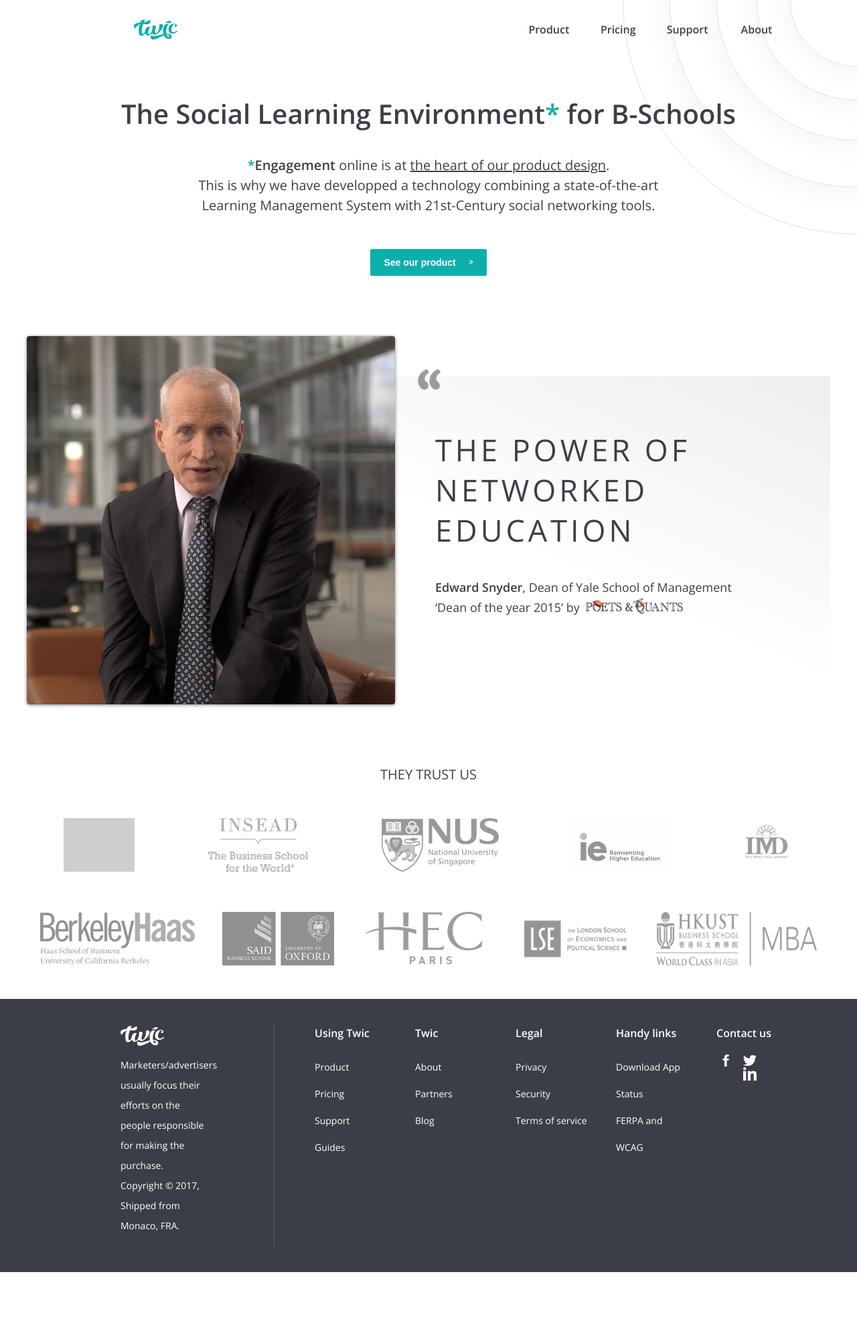
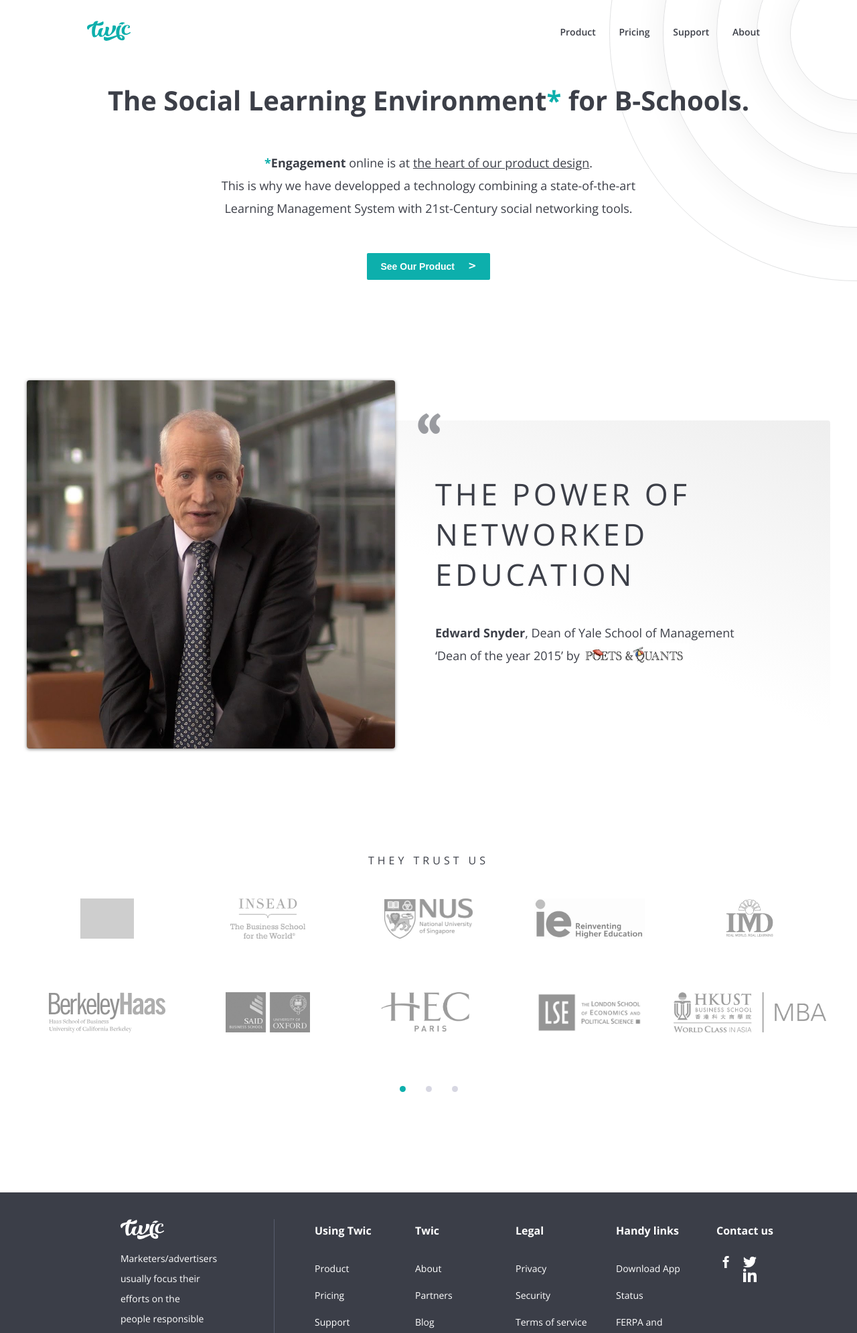
Before and after one commit to pboussekey/corporate, a PHP site: page / in a window 1280 px wide. Shown: the top 1991 px of the page at 67% size. Before the commit the page ends 1900 px from the top, so only its background shows below. Run offline with PHP 8.4, Linux system fonts and the light colour scheme; some libraries are stand-ins or nearby versions; grey boxes are pictures that could not be loaded.

Commit message:
Alignment

```diff
--- a/index.php
+++ b/index.php
@@ -5,24 +5,35 @@
         <meta name="viewport" content="width=device-width, initial-scale=1.0">
         <link rel="stylesheet" type="text/css" href="style.css">
         <link href="https://fonts.googleapis.com/css?family=Merriweather" rel="stylesheet" type="text/css">
-        <link href="https://fonts.googleapis.com/css?family=Open+Sans:300,400,600" rel="stylesheet" type="text/css">
+        <link href="https://fonts.googleapis.com/css?family=Open+Sans:300,400,600,700" rel="stylesheet" type="text/css">
         <script type="text/javascript" src="node_modules/jquery/dist/jquery.min.js"></script>
         <script type="text/javascript" src="node_modules/jquery-ui-dist/jquery-ui.min.js"></script>
         <script type="text/javascript" src="particles.js"></script>
     </head>
     <body>
+        <div id="header-animation">
+            <div id="animation-layout">
 
+                <div class="circle first"></div>
+                <div class="circle second"></div>
+                <div class="circle third"></div>
+                <div class="circle fourth"></div>
+                <div class="circle fifth"></div>
+            </div>
+        </div>
         <?php require("templates/header.html"); ?>
 
-        <h1>The Social Learning Environment<span class="blue"><b>*</b></span> for B-Schools</h1>
+        <h1>The Social Learning Environment<span class="blue"><b>*</b></span> for B-Schools.</h1>
         <div class="content">
-            <p class="center">
-                <span class="blue"><b>*</b></span><b>Engagement</b> online is at <u>the heart of our product design</u>.<br/>
-                This is why we have developped a technology combining a state-of-the-art <br/>
-                Learning Management System with 21st-Century social networking tools.
-            </p>
-            <button class="button center">See our product<span class="arrow">></span></button>
-            <div class="center block">
+            <div class="block">
+                <p>
+                    <span class="blue"><b>*</b></span><b>Engagement</b> online is at <u>the heart of our product design</u>.<br/>
+                    This is why we have developped a technology combining a state-of-the-art <br/>
+                    Learning Management System with 21st-Century social networking tools.
+                </p>
+                <button class="button">See Our Product<span class="arrow">></span></button>
+            </div>
+            <div class="block flex marged">
                 <div class="quote">“</div>
                 <div class="portrait"></div>
                 <div class="citation-block">
@@ -34,24 +45,49 @@
 
                 </div>
             </div>
-             <p class="center gray">
+            <div class="block small-text">
                 THEY TRUST US
-            </p>
-            <div class="schools center ">
-                <img class="school" src="assets/images/yale.svg"/>
-                <img class="school" src="assets/images/insead.png"/>
-                <img class="school" src="assets/images/nus.png"/>
-                <img class="school" src="assets/images/ie.gif"/>
-                <img class="school" src="assets/images/imd.png"/>
+            </div>
+            <div class="schools">
+                <div class="school">
+                    <img src="assets/images/yale.svg"/>
+                </div>
+                <div class="school">
+                    <img src="assets/images/insead.png"/>
+                </div>
+                <div class="school">
+                    <img src="assets/images/nus.png"/>
+                </div>
+                <div class="school">
+                    <img src="assets/images/ie.gif"/>
+                </div>
+                <div class="school">
+                    <img src="assets/images/imd.png"/>
+                </div>
 
             </div>
-            <div class="schools center ">
-                <img class="school" src="assets/images/berkeley.svg"/>
-                <img class="school" src="assets/images/university-of-oxford-said.gif"/>
-                <img class="school" src="assets/images/HEC.png"/>
-                <img class="school" src="assets/images/lsoe.jpg"/>
-                <img class="school" src="assets/images/hkust.png"/>
+            <div class="schools">
+                <div class="school">
+                    <img src="assets/images/berkeley.svg"/>
+                </div>
+                <div class="school">
+                    <img src="assets/images/university-of-oxford-said.gif"/>
+                </div>
+                <div class="school">
+                    <img src="assets/images/HEC.png"/>
+                </div>
+                <div class="school">
+                    <img src="assets/images/lsoe.jpg"/>
+                </div>
+                <div class="school">
+                    <img src="assets/images/hkust.png"/>
+                </div>
 
+            </div>
+            <div class="slider">
+                <div class="slider-point selected"></div>
+                <div class="slider-point"></div>
+                <div class="slider-point"></div>
             </div>
         </div>
 
--- a/particles.js
+++ b/particles.js
@@ -5,8 +5,8 @@
     var center = [0, 0];
 
     var radius = [
-        350,
-        280,
+        370,
+        290,
         210,
         150,
         100
@@ -14,16 +14,16 @@
 
     var positions = {
         up : function(){
-            return [-100, Math.floor(w * Math.random())];
+            return [-100, Math.floor( $("#header").outerWidth() * Math.random())];
         },
         right : function(){
             return [Math.floor(h * Math.random()), -100];
         },
         bottom : function(){
-            return [h + 100, Math.floor(w * Math.random())]
+            return [h + 100, Math.floor( $("#header").outerWidth() * Math.random())]
         },
         left : function(){
-            return [Math.floor(h * Math.random()), w + 100]
+            return [Math.floor(h * Math.random()),  $("#header").outerWidth() + 100]
         }
     };
 
--- a/style.less
+++ b/style.less
@@ -24,7 +24,8 @@
 body{
     height : 100%;
     width : 100%;
-    font-size: 1.3rem;
+    font-size: 1.8rem;
+    line-height: 3.4rem;
     margin : 0;
     overflow-x: hidden;
 }
@@ -32,16 +33,24 @@
 .content{
     display : flex;
     flex-direction : column;
-    & > p{
-        font-size: 2rem;
+    max-width: 144rem;
+    margin : 0 auto;
+     p{
         text-align: center;
-        line-height: 3rem;
+        display : block;
         width : 100%;
         max-width : 80rem;
-        margin-top : 1rem;
-        margin-bottom : 4rem;
+        margin-bottom: 5rem;
         color: @clr-text;
     }
+}
+
+
+.small-text{
+    font-weight: 300;
+    font-size: 1.6rem;
+    line-height: 3.4rem;
+    letter-spacing: 5;
 }
 
 .blue{
@@ -52,16 +61,12 @@
     color : @clr-text;
 }
 
-.center{
-    margin-left : auto;
-    margin-right : auto;
-}
 
 h1{
     font-size: 4rem;
     font-weight: bold;
     text-align: center;
-    line-height: 5rem;
+    line-height: 6.2rem;
     color: @clr-text;
     width : 100%;
 }
@@ -80,19 +85,20 @@
     font-size: 1.4rem;
     text-align: center;
     cursor : pointer;
-    margin-top : 1rem;
-    margin-bottom : 1rem;
     .arrow{
-        display: inline-block;
-        margin-left: 2rem;
-        font-size: 1rem;
+        margin: -1px 0 0 2rem;
         float : right;
+        font-family: cursive;
+        font-size: 1.5rem;
+
     }
 }
 
 header{
     display : flex;
-    padding : 2rem 10rem 5rem 20rem;
+    padding : 2.9rem 13rem;
+    max-width: 144rem;
+    margin : 0 auto;
 }
 
 #header-animation{
@@ -100,8 +106,7 @@
     top : 0rem;
     right : 0;
     left : 0;
-    padding-top: 3rem;
-    overflow : hidden;
+    margin-top: 5rem;
     height : 80rem;
     z-index: -1;
 
@@ -109,10 +114,10 @@
 }
 #animation-layout{
     position : relative;
-    top : -3rem;
+    top : 0rem;
     left : 0;
     right : 0;
-    height : 83rem;
+    height : 85rem;
     background-image: radial-gradient(circle farthest-side at 100% 0 , rgba(255, 255, 255, 0), rgba(255, 255, 255, 0) 350px, rgba(255, 255, 255, 0.2) 450px, rgba(255, 255, 255, 0.4) 100%);
 
 }
@@ -124,22 +129,38 @@
 
 
 
-.header-menu > li{
-    font-size: 1.6rem;
+.header-menu{
+    margin : 0;
+    li{
+        font-size: 1.4rem;
+        line-height: 1.9rem;
         font-weight: 600;
         text-align: center;
         color: @clr-text;
         list-style: none;
         display : inline-block;
-    width : 10rem;
+        margin : 0 1.5rem;
         cursor : pointer;
+    }
 }
 
 .block{
+    position : relative;
+    text-align: center;
+    max-width: 120rem;
+    margin-left : auto;
+    margin-right : auto;
+    & > *{
+        margin-left : auto;
+        margin-right : auto;
+    }
+    &.flex{
         display : flex;
-    position : relative;
-    max-width: 120rem;
-    margin : 8rem auto;
+    }
+    &.marged{
+        margin-top: 15rem;
+        margin-bottom: 15rem;
+    }
 }
 
 .portrait{
@@ -162,9 +183,10 @@
     color: @clr-text;
     p {
         font-size: 1.8rem;
-        line-height: 3rem;
+        line-height: 3.4rem;
         margin : 4rem 0;
         font-weight: 300;
+        text-align: left;
         position : relative;
 
     }
@@ -176,14 +198,13 @@
     line-height: 6rem;
     text-align: left;
     letter-spacing: 0.5rem;
-
 }
 
 .poets{
     display : inline-block;
     height : 3.5rem;
     position : absolute;
-    top : 2.6rem;
+    top : 3.3rem;
 }
 
 .quote{
@@ -201,17 +222,39 @@
     display: flex;
     width : 100%;
     max-width: 120rem;
-    margin-bottom: 4rem;
+    margin: 4rem auto;
 
     .school{
-        max-width : 20%;
-        height : 8rem;
-        margin : 1rem auto;
+        width : 20%;
+        display : flex;
+        img{
+            height : 6rem;
+            margin : 0 auto;
             -webkit-filter: grayscale(100%); /* Safari 6.0 - 9.0 */
             filter: grayscale(100%);
             opacity: 0.5;
         }
+    }
 
+}
+
+.slider{
+    display : flex;
+    margin : 4rem auto 15rem auto;
+    .slider-point{
+        width : 0.9rem;
+        height : 0.9rem;
+        border-radius: 50%;
+        background : #D7D7E2;
+        margin-right: 3rem;
+        cursor : pointer;
+        &:last-of-type{
+            margin-right: 0;
+        }
+        &.selected{
+            background : @clr-blue;
+        }
+    }
 }
 
 footer{
@@ -280,13 +323,13 @@
 
 
 @keyframes circle-1 {
-    0%   { right:-70rem; top:-70rem; }
-    100% { right:-35rem; top:-35rem; }
+    0%   { right:-74rem; top:-74rem; }
+    100% { right:-37rem; top:-37rem; }
 }
 
 @keyframes circle-2 {
-    0%   { right:-56rem; top:-56rem; }
-    100% { right:-28rem; top:-28rem; }
+    0%   { right:-58rem; top:-58rem; }
+    100% { right:-29rem; top:-29rem; }
 }
 
 @keyframes circle-3 {
@@ -314,16 +357,16 @@
     right : -100%;
     z-index : -3;
     &.first{
-        width : 70rem;
-        height : 70rem;
+        width : 74rem;
+        height : 74rem;
         animation-name: circle-1;
         animation-duration: 2s;
         animation-fill-mode: forwards;
         box-shadow : none;
     }
     &.second{
-        width : 56rem;
-        height : 56rem;
+        width : 58rem;
+        height : 58rem;
         animation-fill-mode: forwards;
         animation-name: circle-2;
         animation-duration: 2s;
@@ -376,8 +419,7 @@
         position : relative;
         animation: none;
         opacity : 1;
-        border-color: transparent;
-        border-style: none;
+        border-color: white;
         background : @clr-blue;
         &.gray{
             background : #5d5e63;
--- a/templates/header.html
+++ b/templates/header.html
@@ -1,14 +1,7 @@
+
+
 <header id="header">
-    <div id="header-animation">
-        <div id="animation-layout">
 
-            <div class="circle first"></div>
-            <div class="circle second"></div>
-            <div class="circle third"></div>
-            <div class="circle fourth"></div>
-            <div class="circle fifth"></div>
-        </div>
-    </div>
    <img class="header-logo" src="assets/images/Logo.svg"/>
    <ul class="header-menu">
        <li>Product</li>
```
Also changed, not shown: assets/images/ie.gif, assets/images/imd.png, assets/images/lsoe.jpg, style.css. Lines whose indentation alone changed are shown as unchanged.
